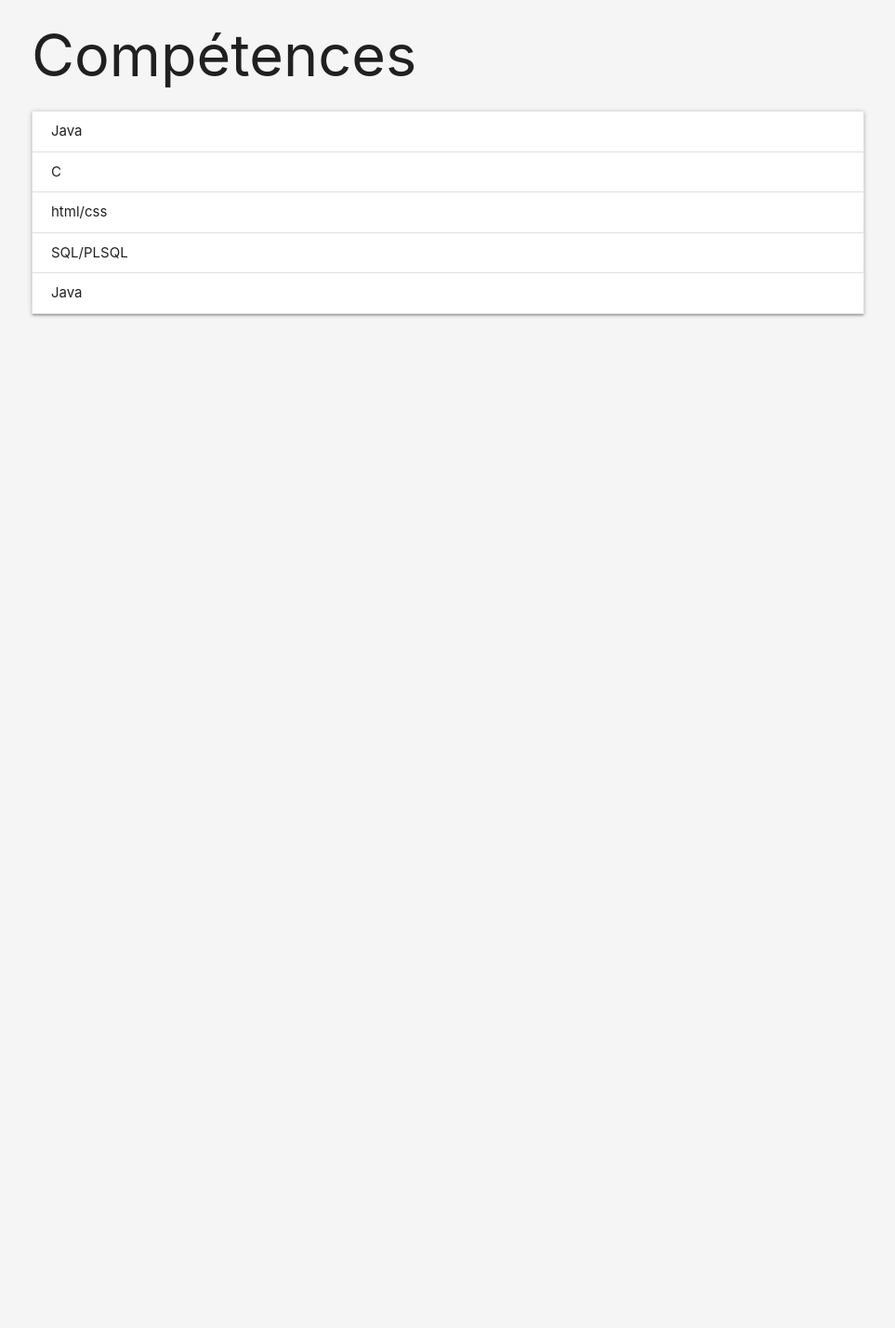
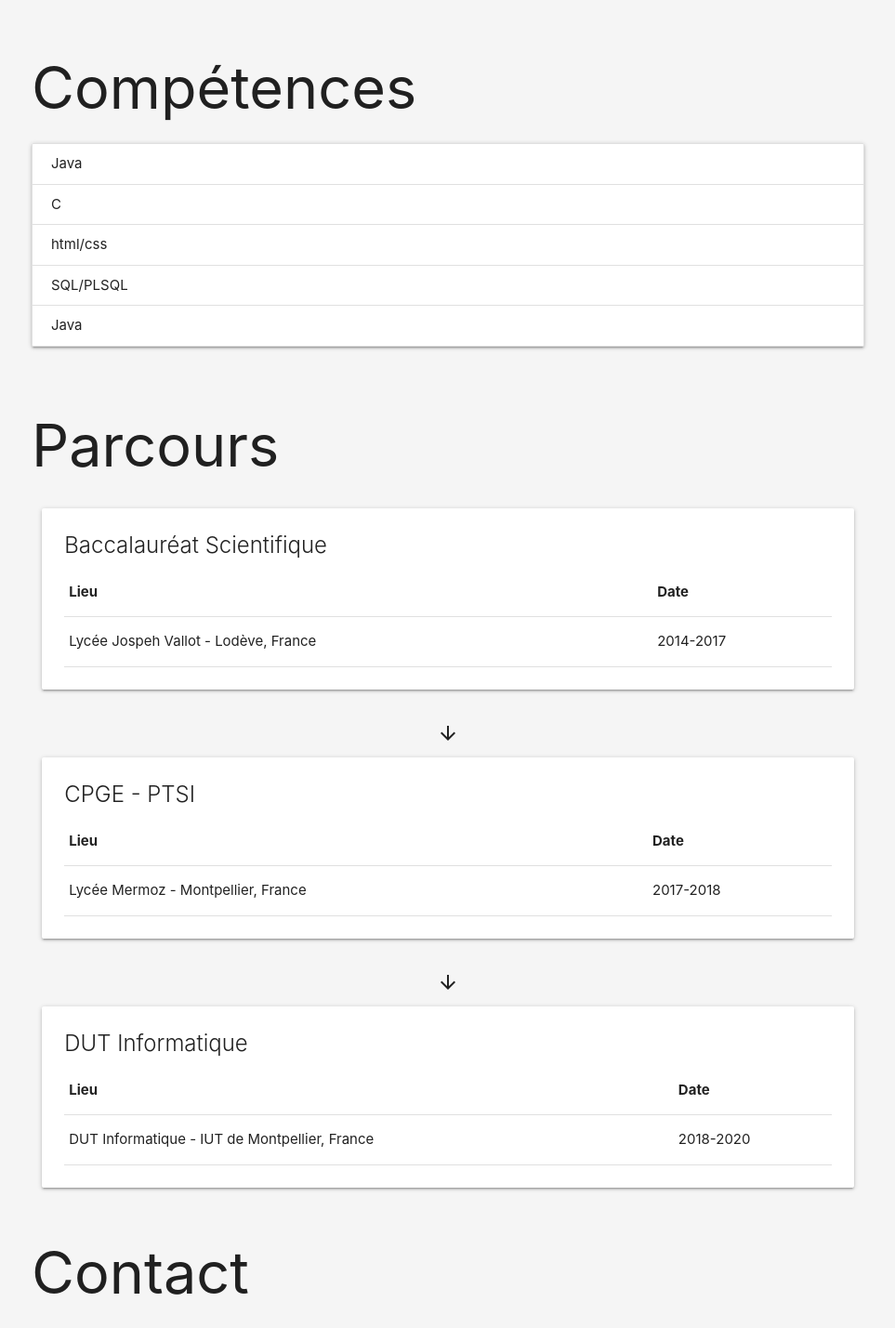
Before and after one commit to amaury-jaspar/portfolio, a plain HTML site: page index.html in a window 1280 px wide. Shown: the part 561-1990 px from the top of the page at 93% size, without its empty margins (158-1121 px from the left). Before the commit the page ends 914 px from the top, so only its background shows below. Drawn offline with nearby package versions, Linux system fonts and the light colour scheme; some icons are missing.

Commit message:
parcours + début contact

```diff
--- a/index.html
+++ b/index.html
@@ -41,17 +41,17 @@
 				<a data-target="slide-out" class="sidenav-trigger"><i class="material-icons">menu</i></a>
 				<ul id="nav-top" class="right hide-on-med-and-down">
 					<li><a href="#profil" title="Profil">Profil</a></li>
-					<li><a href="#experience" title="Expérience">Expérience</a></li>
-					<li><a href="competences" title="Compétences">Compétences</a></li>
-					<li><a href="projets" title="Projets">Projets</a></li>
+					<li><a href="#parcours" title="Parcours">Parcours</a></li>
+					<li><a href="#skills" title="Compétences">Compétences</a></li>
+					<li><a href="#projects" title="Projets">Projets</a></li>
 					<li><a href="contact" title="Contact">Contact</a></li>
 				</ul>
 			</div>
 		</nav>
 		<ul id="slide-out" class="sidenav blue-grey">
 				<li><a href="#profil" title="Profil" class="white-text">Profil</a></li>
-				<li><a href="#experience" title="Expérience" class="white-text">Expérience</a></li>
-				<li><a href="competences" title="Compétences" class="white-text">Compétences</a></li>
+				<li><a href="#parcours" title="Parcours" class="white-text">Parcours</a></li>
+				<li><a href="skills" title="Compétences" class="white-text">Compétences</a></li>
 				<li><a href="projets" title="Projets" class="white-text">Projets</a></li>
 				<li><a href="contact" title="Contact" class="white-text">Contact</a></li>
 		</ul>
@@ -113,7 +113,7 @@
 					<!-- </div> -->
 				</div>
 			</div>
-			<div id="compétences" class="container">
+			<div id="skills" class="container section scrollspy">
 				<h1>Compétences</h1>
 				<!-- <div class="row">
 						<div class="card col s12"> -->
@@ -130,13 +130,86 @@
 				</div> -->
 			</div>
 
-			<div id="parcours">
+			<div id="parcours" class="container">
+				<h1>Parcours</h1>
+				<div class="row">
+					<div class="col s12">
+						<div class="card">
+							<div class="card-content">
+								<span class="card-title">Baccalauréat Scientifique</span>
+								<table>
+									<thead>
+										<tr>
+											<th>Lieu</th>
+											<th>Date</th>
+										</tr>
+									</thead>
+									<tbody>
+										<tr>
+											<td>Lycée Jospeh Vallot - Lodève, France</td>
+											<td>2014-2017</td>
+										</tr>
+									</tbody>
+								</table>
+							</div>
+						</div>
+					</div>
+				</div>
+				<div class="center"><i class="material-icons">arrow_downward</i></div>
+				<div class="row">
+					<div class="col s12">
+						<div class="card">
+							<div class="card-content">
+								<span class="card-title">CPGE - PTSI</span>
+									<table>
+										<thead>
+										<tr>
+											<th>Lieu</th>
+											<th>Date</th>
+										</tr>
+									</thead>
+									<tbody>
+										<tr>
+											<td>Lycée Mermoz - Montpellier, France</td>
+											<td>2017-2018</td>
+										</tr>
+									</tbody>
+								</table>
+							</div>
+						</div>
+					</div>
+				</div>
+				<div class="center"><i class="material-icons">arrow_downward</i></div>
+				<div class="row">
+					<div class="col s12">
+						<div class="card">
+							<div class="card-content">
+								<span class="card-title">DUT Informatique</span>
+								<table>
+										<thead>
+											<tr>
+											<th>Lieu</th>
+											<th>Date</th>
+										</tr>
+									</thead>
+									<tbody>
+										<tr>
+											<td>DUT Informatique - IUT de Montpellier, France</td>
+											<td>2018-2020</td>
+										</tr>
+									</tbody>
+								</table>
+							</div>
+						</div>
+					</div>
+				</div>
+			</div>
+
+			<div id="contact" class="container">
+				<h1>Contact</h1>
 
 			</div>
 
-
-				</ul>
-			</div>
 		</main>
 	</div>
 
```
